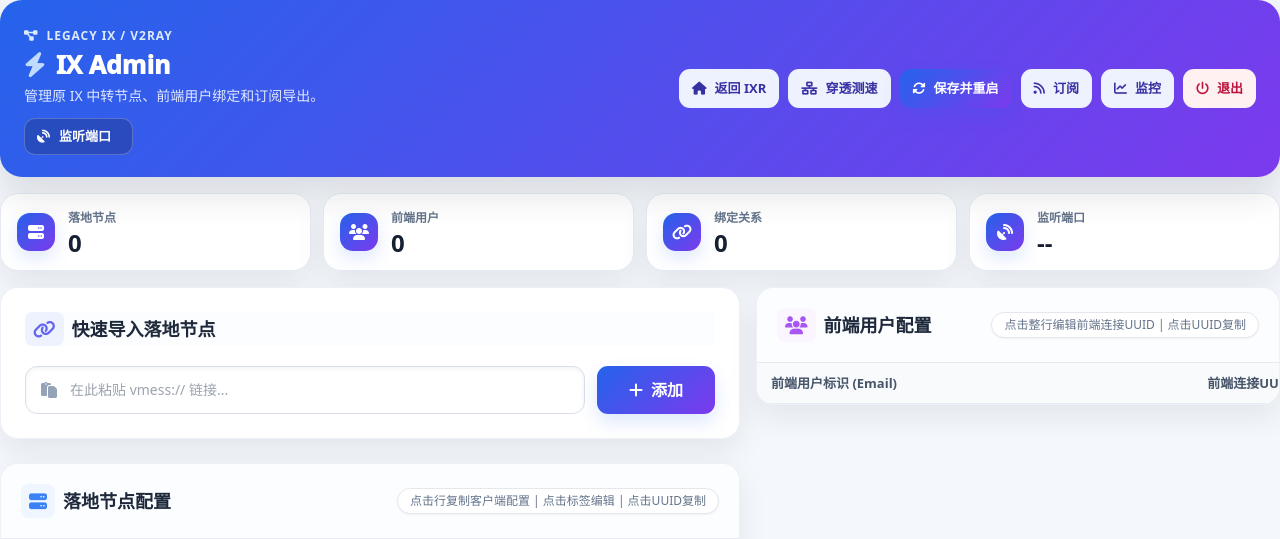
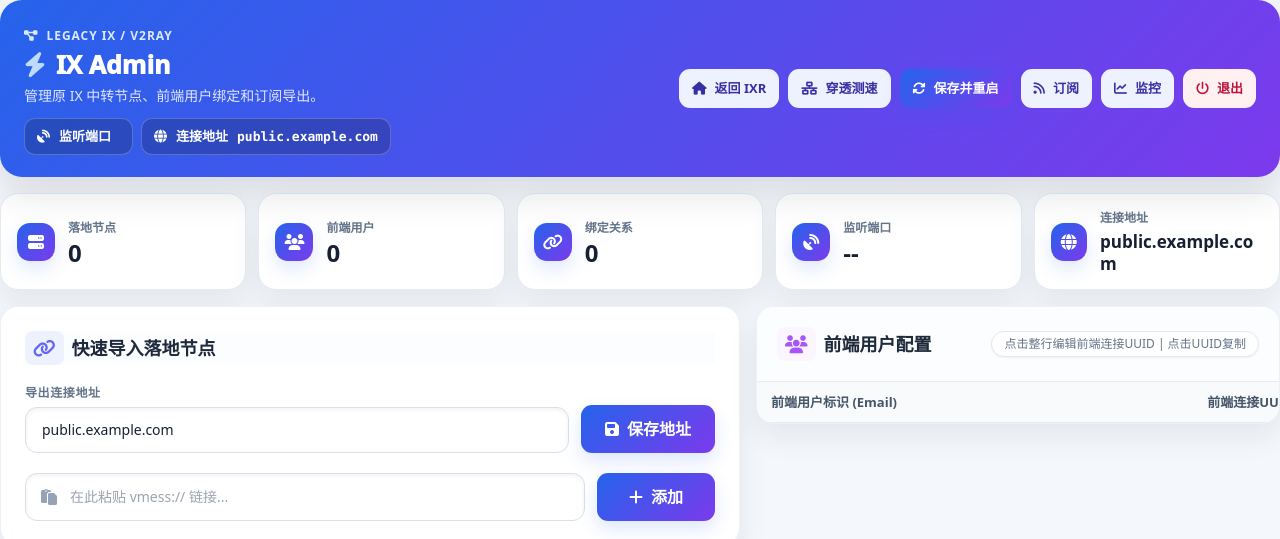
Before and after one commit to dan91ng/ixr, a PHP site: page /ix-admin.php in a window 1280 px wide. Shown: the top 539 px of the page. Run offline with PHP 8.4, Linux system fonts and the light colour scheme; the visitor is signed in with stand-in values (Sample User, id 1); lists and menus that the app fills with data are empty; some libraries are stand-ins or nearby versions.

Commit message:
Add editable IX front entry host

```diff
--- a/src/ixr-manager/public/ix-admin.php
+++ b/src/ixr-manager/public/ix-admin.php
@@ -10,14 +10,61 @@ function h($value) {
     return htmlspecialchars((string)$value, ENT_QUOTES, 'UTF-8');
 }
 
+function normalizeFrontEntryHost($value) {
+    $host = trim((string)$value);
+    if (strpos($host, '://') !== false) {
+        $parsedHost = parse_url($host, PHP_URL_HOST);
+        if ($parsedHost) $host = $parsedHost;
+    }
+    $host = preg_replace('/[\/?#].*$/', '', $host);
+    $host = trim($host, " \t\n\r\0\x0B[]");
+    if (substr_count($host, ':') === 1 && preg_match('/^(.+):\d+$/', $host, $matches)) {
+        $host = $matches[1];
+    }
+    return $host;
+}
+
+function loadFrontEntryHostSetting() {
+    $stored = file_exists(FRONT_ENTRY_HOST_FILE) ? trim(file_get_contents(FRONT_ENTRY_HOST_FILE)) : '';
+    $env = getenv('IX_PANEL_FRONT_ENTRY_HOST') ?: '';
+    return normalizeFrontEntryHost($stored ?: $env ?: 'public.example.com');
+}
+
+function saveFrontEntryHostSetting($value) {
+    $host = normalizeFrontEntryHost($value);
+    if ($host === '') throw new Exception('连接地址不能为空');
+    if (strlen($host) > 255) throw new Exception('连接地址太长');
+    if (!preg_match('/^[A-Za-z0-9._:-]+$/', $host)) throw new Exception('连接地址只能填写域名或 IP，不要带协议、路径或空格');
+    $dir = dirname(FRONT_ENTRY_HOST_FILE);
+    if (!is_dir($dir)) mkdir($dir, 0755, true);
+    file_put_contents(FRONT_ENTRY_HOST_FILE, $host);
+    @chmod(FRONT_ENTRY_HOST_FILE, 0600);
+    return $host;
+}
+
+function currentPublicBaseUrl() {
+    $host = $_SERVER['HTTP_X_FORWARDED_HOST'] ?? $_SERVER['HTTP_HOST'] ?? '';
+    $host = trim(explode(',', (string)$host)[0]);
+    $host = preg_replace('/[^A-Za-z0-9._:-]/', '', $host);
+    if ($host === '') return 'https://ix.example.com/';
+
+    $proto = $_SERVER['HTTP_X_FORWARDED_PROTO'] ?? '';
+    $proto = strtolower(trim(explode(',', (string)$proto)[0]));
+    if ($proto !== 'https' && $proto !== 'http') {
+        $proto = (!empty($_SERVER['HTTPS']) && $_SERVER['HTTPS'] !== 'off') ? 'https' : 'http';
+    }
+    return $proto . '://' . $host . '/';
+}
+
 // ================= 配置区 =================
 define('ADMIN_USER', getenv('IX_PANEL_ADMIN_USER') ?: 'admin');
 define('ADMIN_PASS', getenv('IX_PANEL_ADMIN_PASSWORD') ?: 'change-me');
 define('ADMIN_PASS_HASH_FILE', '/var/lib/' . 'v2' . 'ray-panel/admin_pass_hash');
 define('FRONT_PASS', getenv('IX_PANEL_FRONT_PASSWORD') ?: 'change-me');
 define('FRONT_PASS_HASH_FILE', '/var/lib/' . 'v2' . 'ray-panel/front_pass_hash');
-define('FRONT_ENTRY_HOST', getenv('IX_PANEL_FRONT_ENTRY_HOST') ?: 'public.example.com');
-define('SUB_PUBLIC_BASE_URL', getenv('IX_PANEL_PUBLIC_BASE_URL') ?: 'https://ix.example.com/');
+define('FRONT_ENTRY_HOST_FILE', '/var/lib/' . 'v2' . 'ray-panel/front_entry_host');
+define('FRONT_ENTRY_HOST', loadFrontEntryHostSetting());
+define('SUB_PUBLIC_BASE_URL', rtrim(getenv('IX_PANEL_PUBLIC_BASE_URL') ?: currentPublicBaseUrl(), '/') . '/');
 define('SUB_SECRET_FILE', '/var/lib/' . 'v2' . 'ray-panel/sub_secret');
 define('NODE_LATENCY_CACHE', '/tmp/' . 'v2' . 'ray_node_latency.json');
 define('ADMIN_SUB_SECRET_FILE', '/var/lib/' . 'v2' . 'ray-panel/admin_sub_secret');
@@ -270,7 +317,7 @@ function buildPanelData() {
     }
     unset($node);
 
-    return ['success' => true, 'clients' => $clients, 'nodes' => $nodes, 'bindings' => $bindings, 'inbound_port' => $inboundPort];
+    return ['success' => true, 'clients' => $clients, 'nodes' => $nodes, 'bindings' => $bindings, 'inbound_port' => $inboundPort, 'front_entry_host' => FRONT_ENTRY_HOST];
 }
 
 function syncTestPorts($mainData) {
@@ -312,6 +359,12 @@ if (isset($_GET['api'])) {
             $inboundData['inbounds'][0]['port'] = $newPort;
             writeJson(INBOUND_CONFIG, $inboundData);
             echo json_encode(['success' => true, 'message' => "主监听端口修改成功"]); exit;
+        }
+
+        if ($action === 'edit_front_entry_host') {
+            $host = saveFrontEntryHostSetting($input['front_entry_host'] ?? '');
+            echo json_encode(['success' => true, 'message' => "连接地址修改成功", 'front_entry_host' => $host]);
+            exit;
         }
 
         // 聚合节点修改接口
@@ -746,7 +799,8 @@ function display_front_page() {
         body.ix-admin-integrated[data-embedded="1"] .ix-hero-title i { color:var(--ixr-blue); }
         body.ix-admin-integrated .ix-hero-subtitle { margin:0; color:#e0e7ff; font-size:14px; }
         body.ix-admin-integrated[data-embedded="1"] .ix-hero-subtitle { color:var(--ixr-muted); }
-        body.ix-admin-integrated .ix-port-pill { margin-top:12px; display:inline-flex; align-items:center; gap:9px; border:1px solid rgba(255,255,255,.22); background:rgba(15,23,42,.24); color:#fff; border-radius:999px; padding:8px 12px; font-size:13px; font-weight:900; }
+        body.ix-admin-integrated .ix-port-row { margin-top:12px; display:flex; flex-wrap:wrap; gap:8px; }
+        body.ix-admin-integrated .ix-port-pill { display:inline-flex; align-items:center; gap:9px; border:1px solid rgba(255,255,255,.22); background:rgba(15,23,42,.24); color:#fff; border-radius:999px; padding:8px 12px; font-size:13px; font-weight:900; }
         body.ix-admin-integrated[data-embedded="1"] .ix-port-pill { border-color:#dbe3ef; background:#f8fafc; color:#334155; }
         body.ix-admin-integrated .ix-port-pill b { font-family:Consolas,monospace; color:inherit; }
         body.ix-admin-integrated .ix-toolbar { display:flex; gap:9px; flex-wrap:wrap; justify-content:flex-end; }
@@ -759,6 +813,7 @@ function display_front_page() {
         body.ix-admin-integrated .ix-admin-metric i { width:38px; height:38px; border-radius:13px; display:grid; place-items:center; color:#fff; background:linear-gradient(135deg,var(--ixr-blue),var(--ixr-purple)); box-shadow:0 8px 18px #2563eb25; }
         body.ix-admin-integrated .ix-admin-metric span { display:block; color:var(--ixr-muted); font-size:12px; font-weight:800; }
         body.ix-admin-integrated .ix-admin-metric b { display:block; margin-top:4px; color:var(--ixr-text); font-size:24px; line-height:1; }
+        body.ix-admin-integrated #ixFrontHostMetric { font-size:17px; line-height:1.25; word-break:break-all; }
         body.ix-admin-integrated .ix-admin-layout { max-width:none !important; margin:0 !important; padding:0 !important; gap:16px !important; align-items:start; }
         body.ix-admin-integrated .ix-card, body.ix-admin-integrated .ix-card-like { background:var(--ixr-card) !important; border:1px solid #edf1f7 !important; border-radius:18px !important; box-shadow:var(--ixr-shadow) !important; overflow:hidden; }
         body.ix-admin-integrated .ix-card > div:first-child, body.ix-admin-integrated .ix-card-like > div:first-child { background:#fbfdff !important; border-color:var(--ixr-line) !important; }
@@ -785,9 +840,14 @@ function display_front_page() {
                 <div class="ix-kicker"><i class="fa-solid fa-diagram-project"></i>Legacy IX / V2Ray</div>
                 <h1 class="ix-hero-title"><i class="fa-solid fa-bolt"></i>IX Admin</h1>
                 <p class="ix-hero-subtitle">管理原 IX 中转节点、前端用户绑定和订阅导出。</p>
-                <button type="button" id="inboundPortBtn" onclick="editInboundPort()" class="ix-port-pill" title="点击修改主监听端口">
-                    <i class="fa-solid fa-satellite-dish"></i><span>监听端口</span><b id="inboundPort">---</b>
-                </button>
+                <div class="ix-port-row">
+                    <button type="button" id="inboundPortBtn" onclick="editInboundPort()" class="ix-port-pill" title="点击修改主监听端口">
+                        <i class="fa-solid fa-satellite-dish"></i><span>监听端口</span><b id="inboundPort">---</b>
+                    </button>
+                    <button type="button" id="frontEntryHostBtn" onclick="editFrontEntryHost()" class="ix-port-pill" title="点击修改导出 VMess 的连接地址">
+                        <i class="fa-solid fa-globe"></i><span>连接地址</span><b id="frontEntryHost">---</b>
+                    </button>
+                </div>
             </div>
             <div class="ix-toolbar">
                 <a href="/" class="ix-action" title="返回 IXR"><i class="fa-solid fa-house"></i><span class="ix-action-label">返回 IXR</span></a>
@@ -805,6 +865,7 @@ function display_front_page() {
         <div class="ix-admin-metric"><i class="fa-solid fa-users"></i><div><span>前端用户</span><b id="ixClientCount">--</b></div></div>
         <div class="ix-admin-metric"><i class="fa-solid fa-link"></i><div><span>绑定关系</span><b id="ixBoundCount">--</b></div></div>
         <div class="ix-admin-metric"><i class="fa-solid fa-satellite-dish"></i><div><span>监听端口</span><b id="ixInboundMetric">--</b></div></div>
+        <div class="ix-admin-metric"><i class="fa-solid fa-globe"></i><div><span>连接地址</span><b id="ixFrontHostMetric">--</b></div></div>
     </div>
 
     <!-- 主容器 -->
@@ -816,6 +877,15 @@ function display_front_page() {
             <div class="ix-card bg-white p-6 rounded-2xl shadow-sm border border-slate-200 hover:shadow-md transition-shadow">
                 <div class="flex items-center justify-between mb-5">
                     <h3 class="font-bold text-slate-800 text-lg flex items-center"><i class="fa-solid fa-link mr-2 text-indigo-500 bg-indigo-50 p-2 rounded-lg"></i>快速导入落地节点</h3>
+                </div>
+                <div class="grid grid-cols-1 md:grid-cols-[1fr_auto] gap-3 mb-5">
+                    <div>
+                        <label class="block text-xs font-bold text-slate-500 uppercase tracking-wider mb-1.5">导出连接地址</label>
+                        <input type="text" id="frontEntryHostInput" placeholder="填写前置转发域名或 IP" class="w-full bg-slate-50 border border-slate-200 rounded-xl px-4 py-3 focus:bg-white focus:ring-2 focus:ring-indigo-500 outline-none transition-all text-sm shadow-inner">
+                    </div>
+                    <button onclick="saveFrontEntryHostFromInput()" class="self-end bg-indigo-600 text-white px-6 py-3 rounded-xl hover:bg-indigo-700 transition shadow-md font-bold whitespace-nowrap flex items-center justify-center">
+                        <i class="fa-solid fa-floppy-disk mr-2"></i>保存地址
+                    </button>
                 </div>
                 <div class="flex gap-3 relative">
                     <div class="absolute inset-y-0 left-0 pl-4 flex items-center pointer-events-none"><i class="fa-solid fa-paste text-slate-400"></i></div>
@@ -976,7 +1046,7 @@ function display_front_page() {
         let clientsCache = [];
         let nodesCache = [];
         let currentInboundPort = '';
-        const FRONT_ENTRY_HOST = <?= json_encode(FRONT_ENTRY_HOST) ?>;
+        let frontEntryHost = <?= json_encode(FRONT_ENTRY_HOST) ?>;
         const SUB_URL = <?= json_encode(SUB_PUBLIC_BASE_URL . 'ix-admin.php?sub=' . currentAdminSubscriptionToken(), JSON_UNESCAPED_SLASHES) ?>;
         const SURGE_SUB_URL = SUB_URL + '&format=surge';
 
@@ -1003,7 +1073,7 @@ function display_front_page() {
             const config = {
                 v: "2",
                 ps: `HKIX|${node.tag}-${node.config_ip}`,
-                add: FRONT_ENTRY_HOST,
+                add: frontEntryHost,
                 port: String(currentInboundPort || "10183"),
                 id: node.frontend_uuid,
                 aid: "0",
@@ -1066,7 +1136,11 @@ function display_front_page() {
             clientsCache = res.clients;
             nodesCache = res.nodes;
             currentInboundPort = res.inbound_port;
+            frontEntryHost = res.front_entry_host || frontEntryHost;
             document.getElementById('inboundPort').textContent = res.inbound_port;
+            document.getElementById('frontEntryHost').textContent = frontEntryHost;
+            const frontHostInput = document.getElementById('frontEntryHostInput');
+            if (frontHostInput) frontHostInput.value = frontEntryHost;
 
             const metric = (id, value) => { const el = document.getElementById(id); if (el) el.textContent = value; };
             const boundCount = Object.values(res.bindings || {}).filter(Boolean).length;
@@ -1074,6 +1148,7 @@ function display_front_page() {
             metric('ixClientCount', (res.clients || []).length);
             metric('ixBoundCount', boundCount);
             metric('ixInboundMetric', res.inbound_port || '--');
+            metric('ixFrontHostMetric', frontEntryHost || '--');
 
             const emailCounts = {};
             Object.values(res.bindings).forEach(email => { if (email) emailCounts[email] = (emailCounts[email] || 0) + 1; });
@@ -1224,6 +1299,34 @@ function display_front_page() {
             if(res.success) { showToast(`${res.message}，请重启生效`); loadData(); } else showToast(res.error, "error");
         }
 
+        async function editFrontEntryHost() {
+            const inputBox = document.getElementById('frontEntryHostInput');
+            if (inputBox) {
+                inputBox.focus();
+                inputBox.select();
+                showToast('已定位到连接地址设置，修改后点击保存地址');
+                return;
+            }
+            const input = prompt(`修改导出 VMess 的连接地址\n\n只填写域名或 IP，不要带 https://、端口或路径。\n\n例如：your-forward-domain.com`, frontEntryHost);
+            if (input === null || input.trim() === '' || input.trim() === frontEntryHost) return;
+            await saveFrontEntryHost(input.trim());
+        }
+
+        async function saveFrontEntryHostFromInput() {
+            const input = document.getElementById('frontEntryHostInput');
+            if (!input) return;
+            const value = input.value.trim();
+            if (!value) return showToast('请先填写导出连接地址', 'error');
+            if (value === frontEntryHost) return showToast('连接地址没有变化');
+            await saveFrontEntryHost(value);
+        }
+
+        async function saveFrontEntryHost(value) {
+            const res = await fetch('?api=edit_front_entry_host', {method: 'POST', body: JSON.stringify({front_entry_host: value})}).then(r => r.json());
+            if(res.success) { frontEntryHost = res.front_entry_host; showToast(`${res.message}，复制配置会立即使用新地址`); loadData(); } else showToast(res.error, "error");
+            return res;
+        }
+
         async function updateBinding(tag, email) {
             const res = await fetch('?api=update_binding', {method: 'POST', body: JSON.stringify({tag, email})}).then(r => r.json());
             if(res.success) { showToast('路由调度已更新，请点击【保存并重启】生效'); loadData(); }
```
